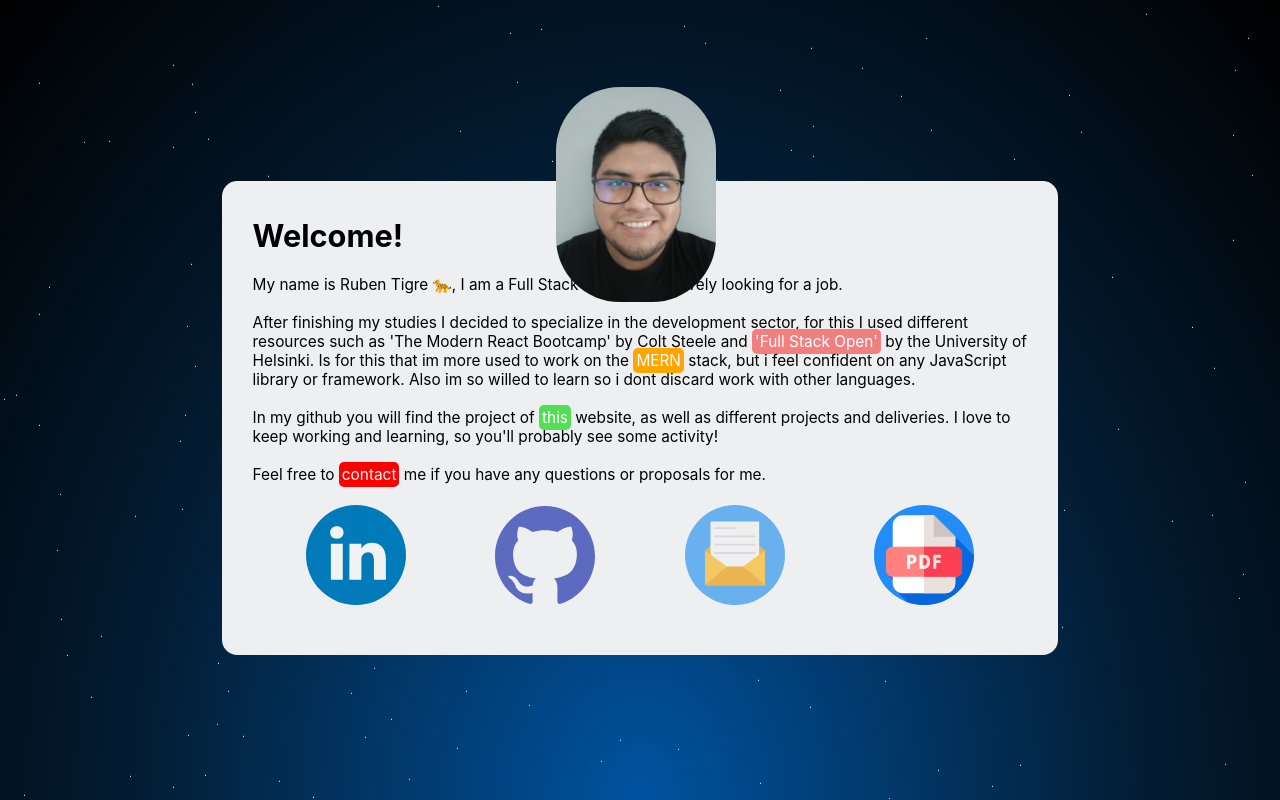
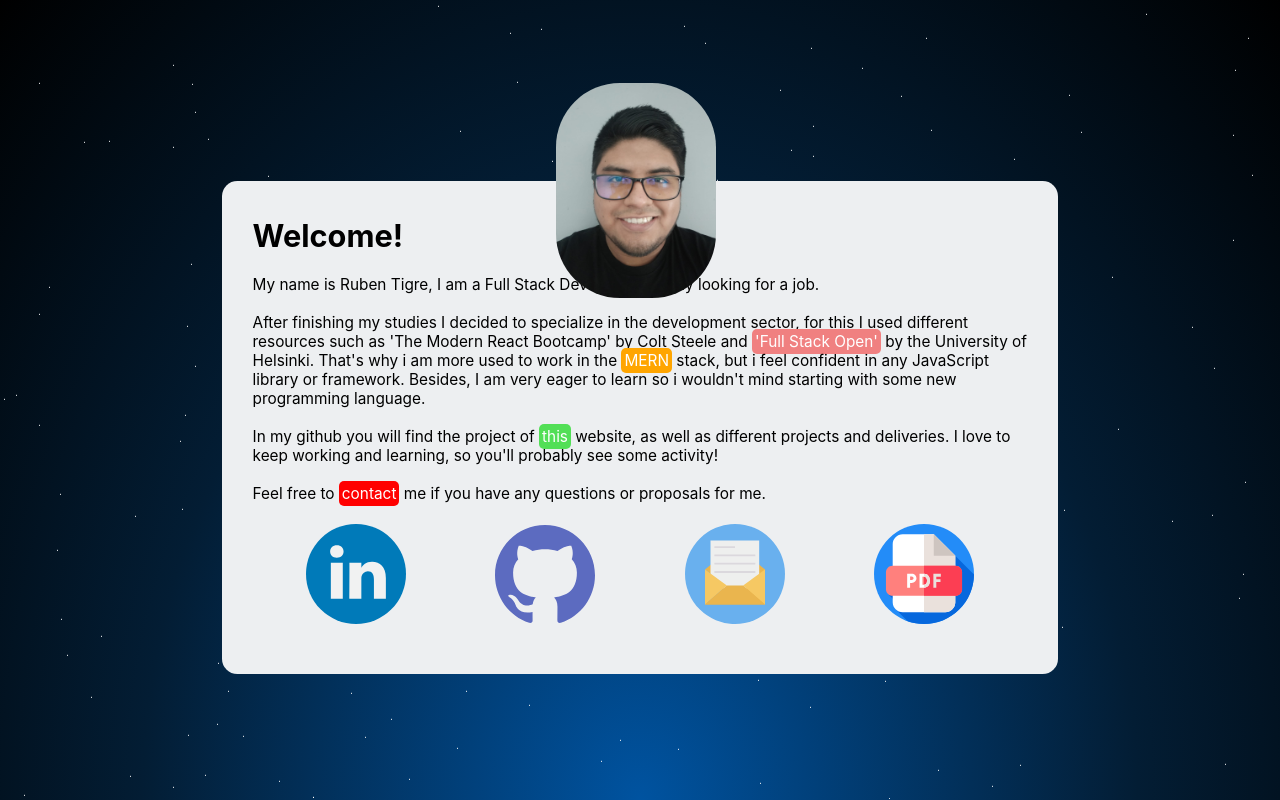
Before and after one commit to TheBrodaCoder/TigerWeb, a React (Create React App) app in the folder tigerweb_front/: page / in a window 1280 px wide. Built offline with nearby package versions, Linux system fonts and the light colour scheme.

Commit message:
updatedcv and remove tiger (sorry little tiger)

```diff
--- a/tigerweb_front/src/component/Icons/Icons.js
+++ b/tigerweb_front/src/component/Icons/Icons.js
@@ -6,7 +6,7 @@ import { ReactComponent as GmailLogo } from './email.svg'
 import { ReactComponent as LinkedinLogo } from './linkedin.svg'
 import { ReactComponent as PdfLogo } from './pdf.svg'
 //cv
-import pdf from './CV_Junior_Developer_Ruben_Tigre_06052021.pdf'
+import pdf from './CV_Junior_Developer_Ruben_Tigre_30052021.pdf'
 //style
 import './Icons.scss'
 
--- a/tigerweb_front/src/component/container/Container.js
+++ b/tigerweb_front/src/component/container/Container.js
@@ -13,10 +13,13 @@ const Container = () => {
             <div className='info-block'>
                 <h1>Welcome!</h1>
                 <p>
-                My name is Ruben Tigre &#128006;, I am a Full Stack Developer actively looking for a job.
+                My name is Ruben Tigre, I am a Full Stack Developer actively looking for a job.
                 <br/>
                 <br/>
-                After finishing my studies I decided to specialize in the development sector, for this I used different resources such as 'The Modern React Bootcamp' by Colt Steele and <span id='fullstack'><a href='https://fullstackopen.com/en/about' rel='noreferrer' target='_blank'>'Full Stack Open'</a></span> by the University of Helsinki. Is for this that im more used to work on the <span id='Mern'><a href='https://wikitia.com/index.php?title=MERN_(solution_stack)' target='_blank' rel='noreferrer'>MERN</a></span> stack, but i feel confident on any JavaScript library or framework. Also im so willed to learn so i dont discard work with other languages.
+                After finishing my studies I decided to specialize in the development sector, for this I used different resources such as 'The Modern React Bootcamp' by Colt Steele
+                 and <span id='fullstack'><a href='https://fullstackopen.com/en/about' rel='noreferrer' target='_blank'>'Full Stack Open'</a></span> by the University of Helsinki.
+                 That's why i am more used to work in the  <span id='Mern'><a href='https://wikitia.com/index.php?title=MERN_(solution_stack)' target='_blank' rel='noreferrer'>MERN</a></span> stack, but i feel confident in any JavaScript library or framework.
+                 Besides, I am very eager to learn so i wouldn't mind starting with some new programming language.
                 <br/>
                 <br/>
                 In my github you will find the project of <span id='github-repository'><a href='https://github.com/TheBrodaCoder/TigerWeb' target='_blank' rel='noreferrer'>this</a></span> website, as well as different projects and deliveries. I love to keep working and learning, so you'll probably see some activity!
```
Also changed, not shown: 2 other files (tests, documents, lock files or other folders).
